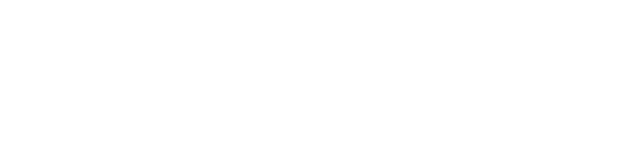
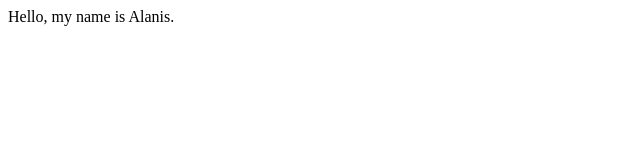
Before and after one commit to alanis-yong/stackblitz-starters-x9garpyx, a website: page index.html in a window 1280 px wide. Shown: the whole page, without its empty margins (0-640 px from the left). Drawn offline with Linux system fonts and the light colour scheme.

Commit message:
Add intro text

```diff
--- a/index.html
+++ b/index.html
@@ -8,6 +8,7 @@
   </head>
 
   <body>
+    Hello, my name is Alanis.
     <script src="script.js"></script>
   </body>
 </html>
```
